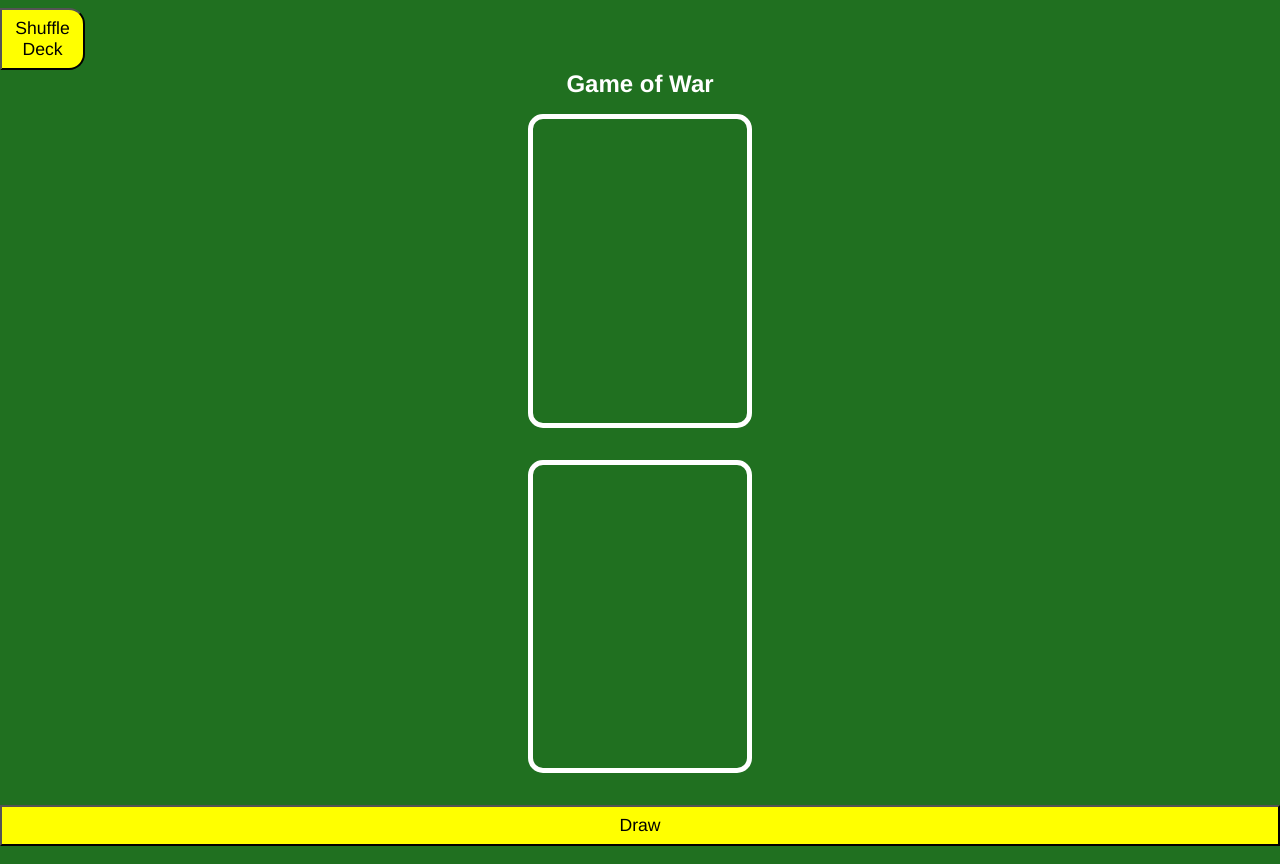
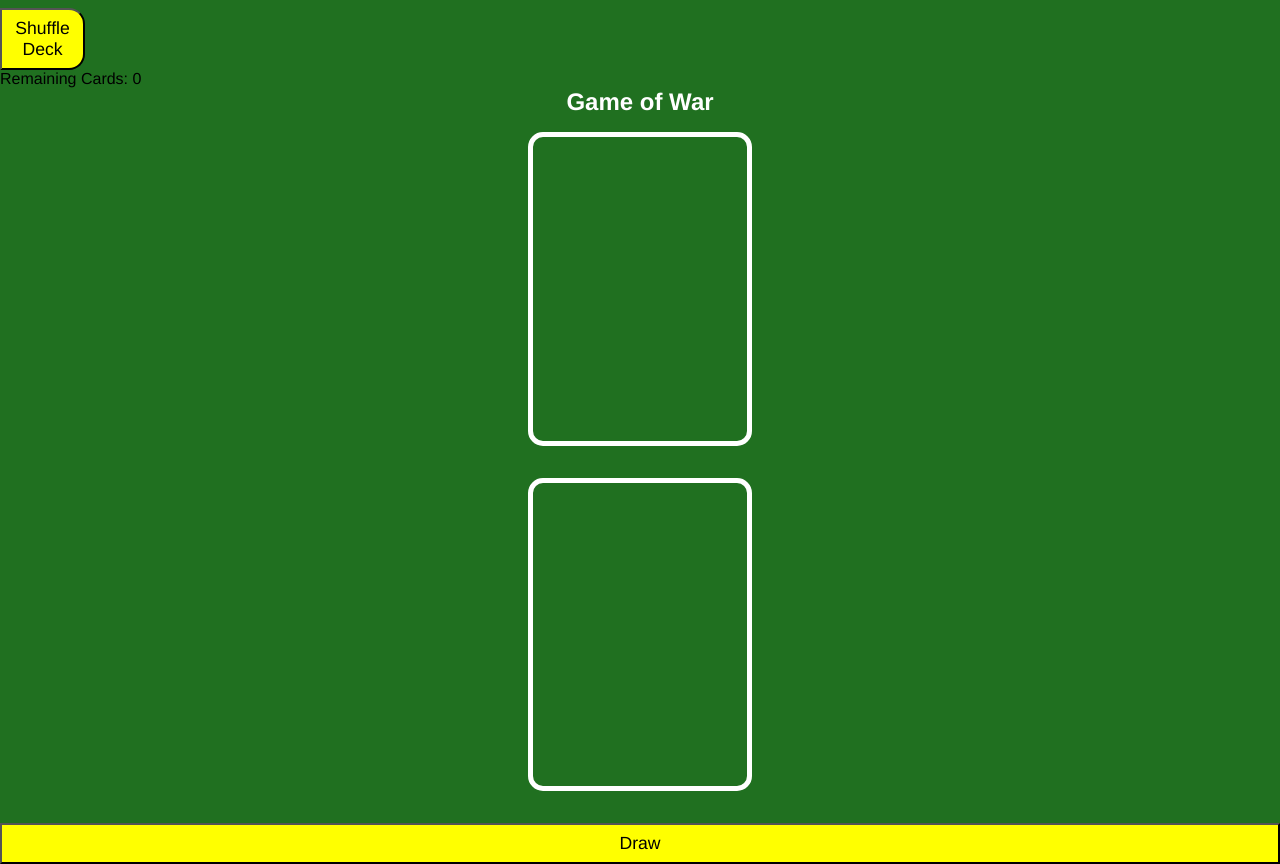
Before and after one commit to jv-pv/Async-JS-War, a website: page index.html in a window 1280 px wide. Drawn offline with Linux system fonts and the light colour scheme.

Commit message:
Added remaining cards placeholder El

```diff
--- a/index.html
+++ b/index.html
@@ -10,7 +10,10 @@
 
 <body>
     <main>
-        <button id="fetch-new-deck-btn" class="new-deck">Shuffle Deck</button>
+        <section class="header-items">
+            <button id="fetch-new-deck-btn" class="new-deck">Shuffle Deck</button>
+            <p class="remaining-cards">Remaining Cards: 0</p>
+        </section>
         <h2 class="winner-banner">Game of War</h2>
         <section class="cards-container">
             <div class="card slot-1"></div>
```
